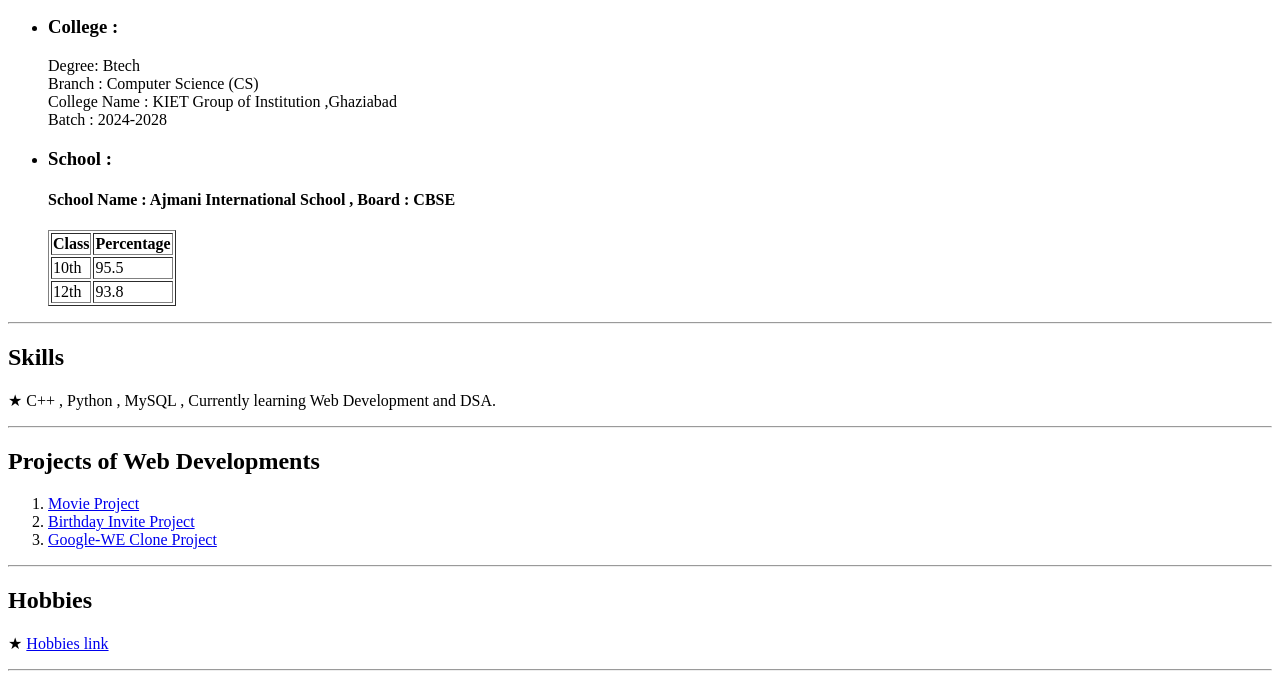
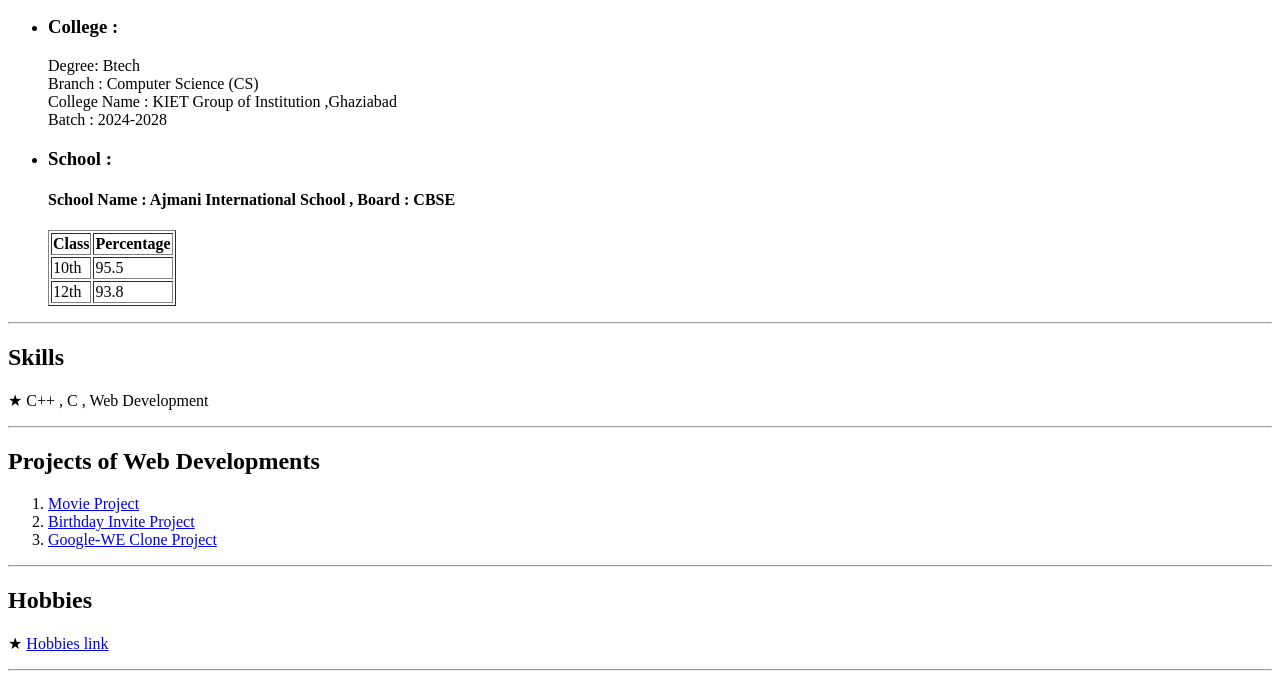
Before and after one commit to TanyaVaish-17/html-resume, a plain HTML site: page index.html in a window 1280 px wide. Shown: the part 569-1257 px from the top of the page. Drawn offline with Linux system fonts and the light colour scheme.

Commit message:
Update index.html

```diff
--- a/index.html
+++ b/index.html
@@ -47,7 +47,7 @@
     <hr />
     <h2>Skills</h2>
     <p>&#9733
-        C++ , Python , MySQL , Currently learning Web Development and DSA.
+        C++ , C , Web Development
     </p>
     <hr />
     <h2>Projects of Web Developments</h2>
```
